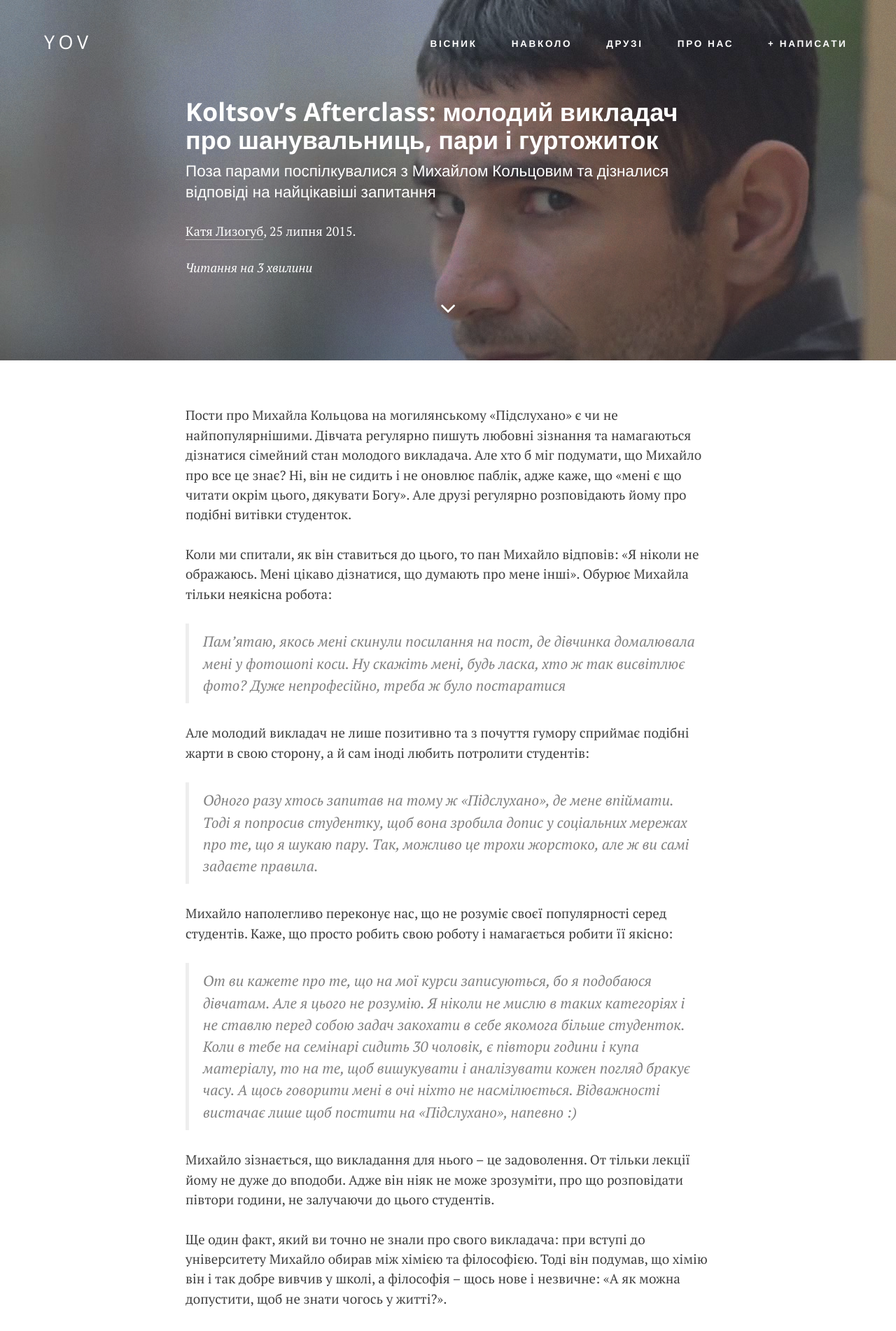
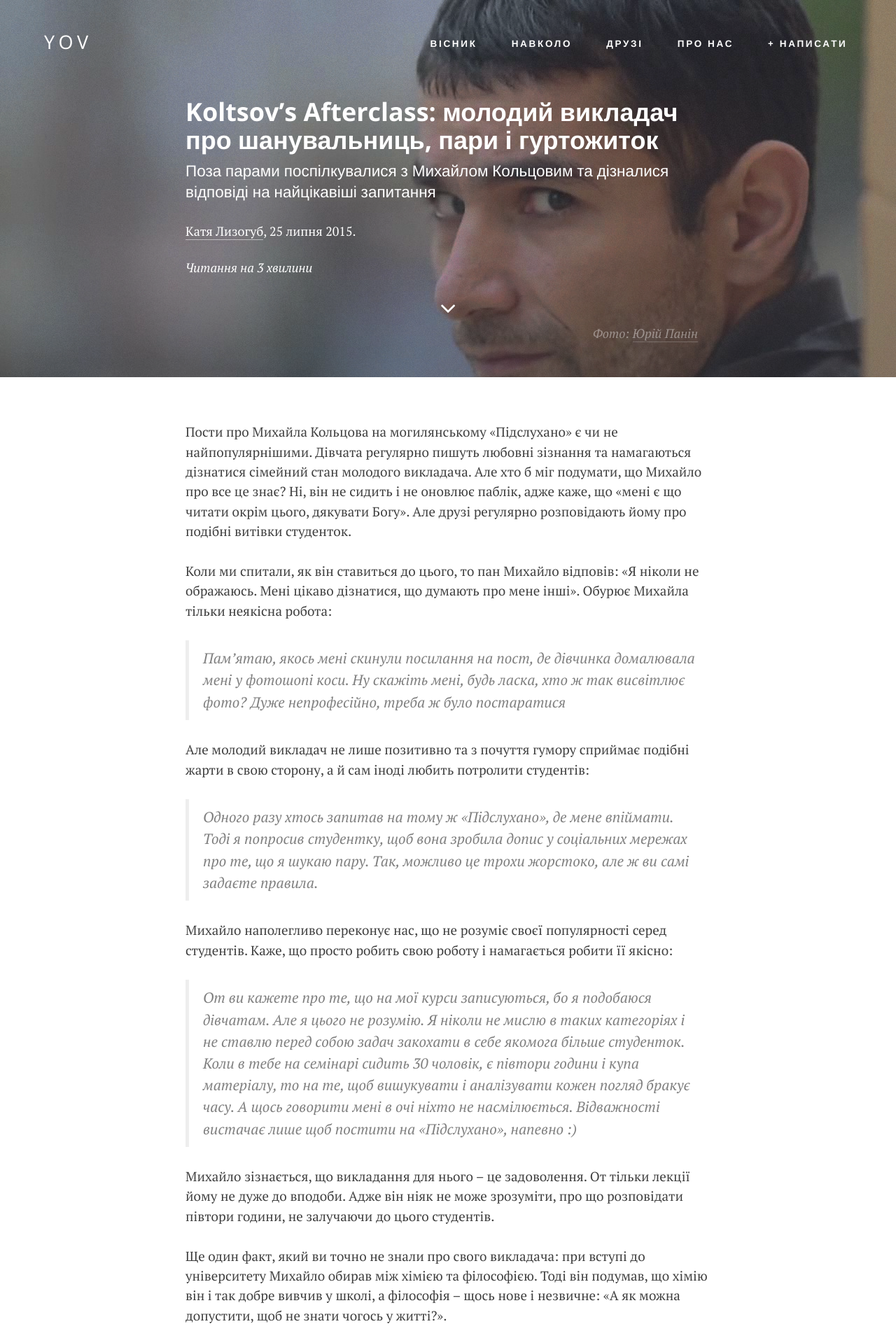
Before and after one commit to boretskyi/boretskyi.github.io, a Jekyll site: the page built from _posts/2015-07-25-koltsov.md, in a window 1280 px wide. Shown: the top 1902 px of the page at 70% size. Built offline with Jekyll 4.4.1, drawn with Linux system fonts in a browser that asks for light colours; nearby versions of some CDN libraries; comment, search, counter and statistics services are not loaded.

Commit message:
Add image credits

```diff
--- a/_includes/post_header.html
+++ b/_includes/post_header.html
@@ -19,12 +19,20 @@
                         {% if include.link %}
                         </a>
                         {% endif %}
-                        <span class="meta"><span class="post-meta-main">{% if include.post.authorlink %}<a href="{{ include.post.authorlink }}">{{ include.post.author }}</a>{% else %}{{ include.post.author }}{% endif %}, {% include date.html date=include.post.date %}.</span> <a class="comments-link" href="{% include url.html part=include.post.url %}#disqus_thread"></a></span>
+                        <div class="meta"><span class="post-meta-main">{% if include.post.author_link %}<a href="{{ include.post.author_link }}">{{ include.post.author }}</a>{% else %}{{ include.post.author }}{% endif %}, {% include date.html date=include.post.date %}.</span> <a class="comments-link" href="{% include url.html part=include.post.url %}#disqus_thread"></a>
+                        </div>
                         <div class="call-to-read">
                             <em>Читання на {% include minutes.html text=include.post.content %}</em>
                         </div>
                         <div class="down-arrow {% if include.link %}invisible{% endif %}">
                             <i class="fa fa-angle-down"></i>
+                        </div>
+                        <div class="meta hidden-xs">
+                            {% if include.post.image_credit %}
+                            <div class="credit">
+                                Фото: {% if include.post.image_credit_link %}<a href="{{ include.post.image_credit_link }}">{{ include.post.image_credit }}</a>{% else %}{{ include.post.image_credit }}{% endif %}
+                            </div>
+                            {% endif %}
                         </div>
                     </div>
                 </div>
--- a/_posts/2015-07-25-koltsov.md
+++ b/_posts/2015-07-25-koltsov.md
@@ -4,11 +4,11 @@ published: true
 title: "Koltsov’s Afterclass: молодий викладач про шанувальниць, пари і гуртожиток"
 subtitle: Поза парами поспілкувалися з Михайлом Кольцовим та дізналися відповіді на найцікавіші запитання
 author: Катя Лизогуб
-authorlink: "https://www.facebook.com/profile.php?id=100007046461752"
+author_link: "https://www.facebook.com/profile.php?id=100007046461752"
 image: /media/koltsov/koltsov.jpg
+image_credit: Юрій Панін
+image_credit_link: "https://www.facebook.com/iurii.panin"
 featured: false
-tags:
-  - "null"
 ---
 
 
--- a/_sass/site.scss
+++ b/_sass/site.scss
@@ -361,6 +361,25 @@ hr.small {
       }
     }
   }
+
+  .credit {
+    opacity: 0.4;
+    text-align: right;
+    padding-right: 1em;
+    font-style: italic;
+    a {
+      color: white;
+      text-decoration: none;
+      border-bottom: 1px solid rgba(white, 0.5);
+      &:hover {
+        border-bottom-color: white;
+      }
+    }
+    @media screen and (max-width: 768px) {
+      display: inline-block;
+      text-align: left;
+    }
+  }
 }
 
 .category {
```
Also changed, not shown: _posts/2015-05-07-kmart-intro.md (+1 -1 lines), _posts/2015-08-25-samvrad.md (+1 -1 lines).
